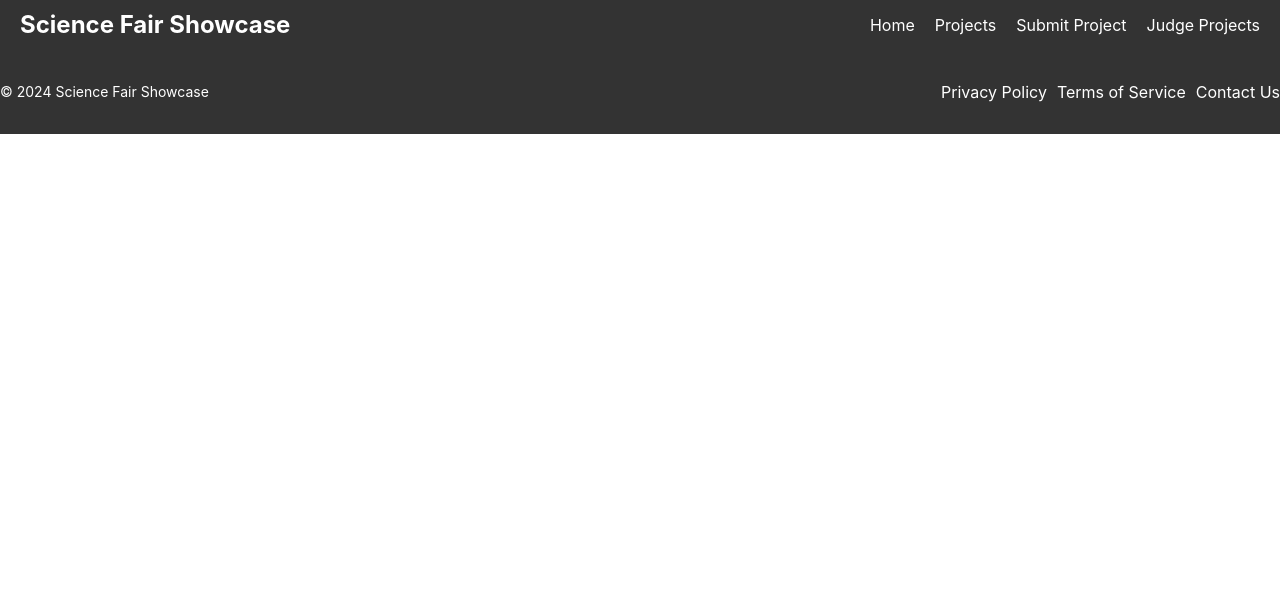
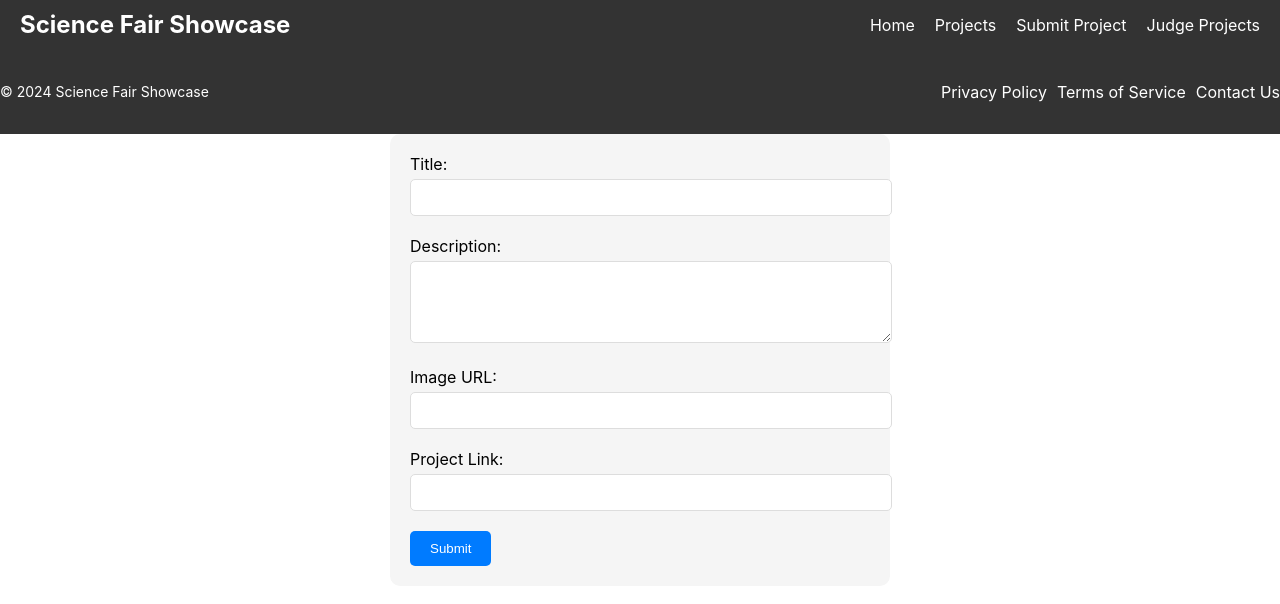
Before and after one commit to mohamedmehdigara/react-science-fair-showcase, a React (Create React App) app: page /submit in a window 1280 px wide. Shown: the top 604 px of the page. Built offline with nearby package versions, Linux system fonts and the light colour scheme.

Commit message:
edited files

```diff
--- a/src/components/ProjectSubmissionForm.js
+++ b/src/components/ProjectSubmissionForm.js
@@ -1,14 +1,117 @@
-import React from 'react';
+import React, { useState } from 'react';
 import styled from 'styled-components';
 
 const FormContainer = styled.div`
-  /* Styles for form container */
+  max-width: 500px;
+  margin: 0 auto;
+`;
+
+const Form = styled.form`
+  background-color: #f5f5f5;
+  padding: 20px;
+  border-radius: 10px;
+`;
+
+const FormGroup = styled.div`
+  margin-bottom: 20px;
+`;
+
+const Label = styled.label`
+  display: block;
+  margin-bottom: 5px;
+`;
+
+const Input = styled.input`
+  width: 100%;
+  padding: 10px;
+  border: 1px solid #ddd;
+  border-radius: 5px;
+`;
+
+const TextArea = styled.textarea`
+  width: 100%;
+  padding: 10px;
+  border: 1px solid #ddd;
+  border-radius: 5px;
+`;
+
+const Button = styled.button`
+  background-color: #007bff;
+  color: #fff;
+  padding: 10px 20px;
+  border: none;
+  border-radius: 5px;
+  cursor: pointer;
+`;
+
+const SuccessMessage = styled.p`
+  color: green;
+`;
+
+const ErrorMessage = styled.p`
+  color: red;
 `;
 
 const ProjectSubmissionForm = () => {
+  const [formData, setFormData] = useState({
+    title: '',
+    description: '',
+    image: '',
+    link: ''
+  });
+
+  const [submitting, setSubmitting] = useState(false);
+  const [successMessage, setSuccessMessage] = useState('');
+  const [errorMessage, setErrorMessage] = useState('');
+
+  const handleChange = (e) => {
+    const { name, value } = e.target;
+    setFormData({ ...formData, [name]: value });
+  };
+
+  const handleSubmit = async (e) => {
+    e.preventDefault();
+    setSubmitting(true);
+    setSuccessMessage('');
+    setErrorMessage('');
+
+    try {
+      // Simulate form submission
+      await new Promise((resolve) => setTimeout(resolve, 1000));
+      // Implement actual form submission logic here
+      console.log('Form submitted:', formData);
+      setSuccessMessage('Project submitted successfully!');
+    } catch (error) {
+      console.error('Form submission error:', error);
+      setErrorMessage('An error occurred while submitting the project. Please try again later.');
+    } finally {
+      setSubmitting(false);
+    }
+  };
+
   return (
     <FormContainer>
-      {/* Submission form */}
+      <Form onSubmit={handleSubmit}>
+        <FormGroup>
+          <Label htmlFor="title">Title:</Label>
+          <Input type="text" id="title" name="title" value={formData.title} onChange={handleChange} required />
+        </FormGroup>
+        <FormGroup>
+          <Label htmlFor="description">Description:</Label>
+          <TextArea id="description" name="description" value={formData.description} onChange={handleChange} rows="4" required />
+        </FormGroup>
+        <FormGroup>
+          <Label htmlFor="image">Image URL:</Label>
+          <Input type="url" id="image" name="image" value={formData.image} onChange={handleChange} required />
+        </FormGroup>
+        <FormGroup>
+          <Label htmlFor="link">Project Link:</Label>
+          <Input type="url" id="link" name="link" value={formData.link} onChange={handleChange} required />
+        </FormGroup>
+        {successMessage && <SuccessMessage>{successMessage}</SuccessMessage>}
+        {errorMessage && <ErrorMessage>{errorMessage}</ErrorMessage>}
+        <Button type="submit" disabled={submitting}>{submitting ? 'Submitting...' : 'Submit'}</Button>
+      </Form>
     </FormContainer>
   );
 }
```
